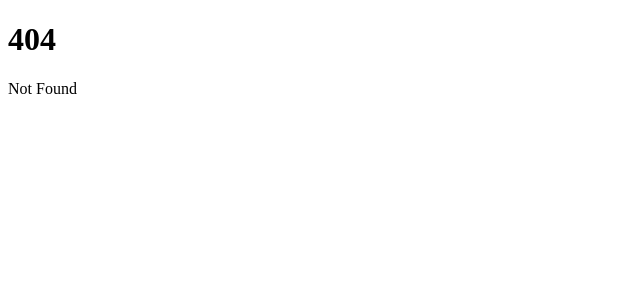
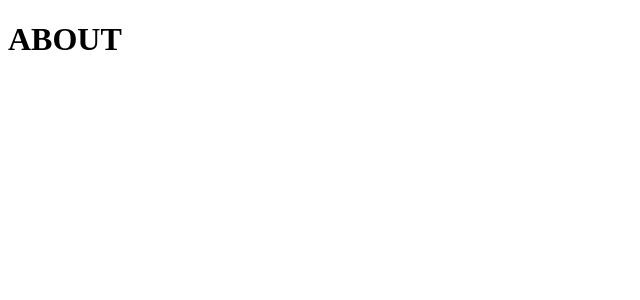
Before and after one commit to PandaGerrie/SvelteZero, a SvelteKit app: page /about in a window 1280 px wide. Before the commit this address had no page. Shown: the top 300 px of the page, without its empty margins (0-640 px from the left). Built offline with nearby package versions, Linux system fonts and the light colour scheme.

Commit message:
Adding routes

```diff
--- /dev/null
+++ b/src/routes/about/+page.svelte
@@ -0,0 +1 @@
+<h1> ABOUT </h1>
--- /dev/null
+++ b/src/routes/profile/+page.svelte
@@ -0,0 +1 @@
+<h1> Profile </h1>
```
